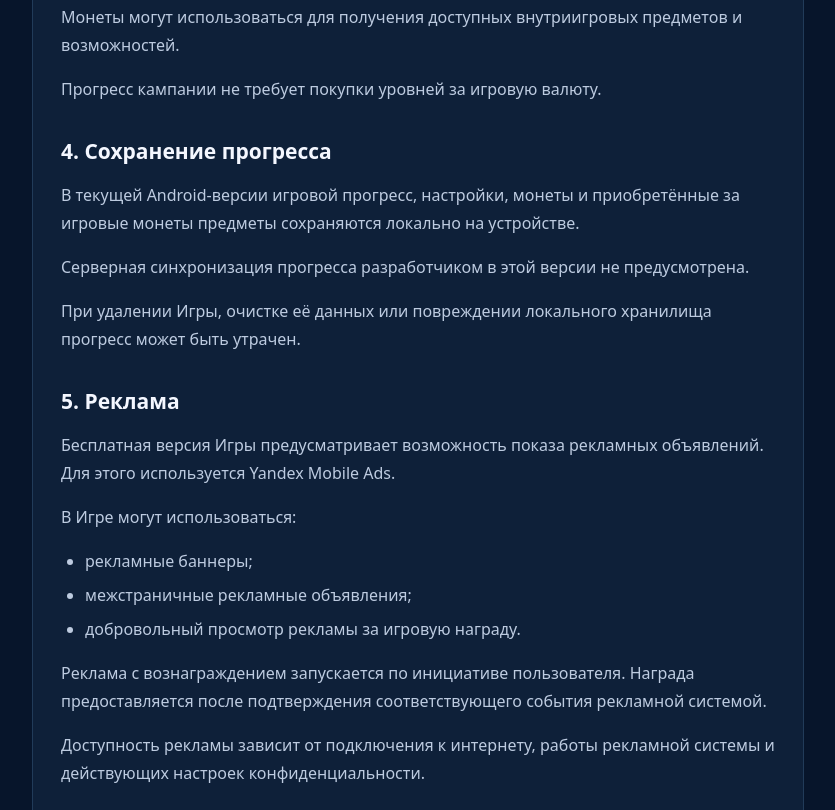
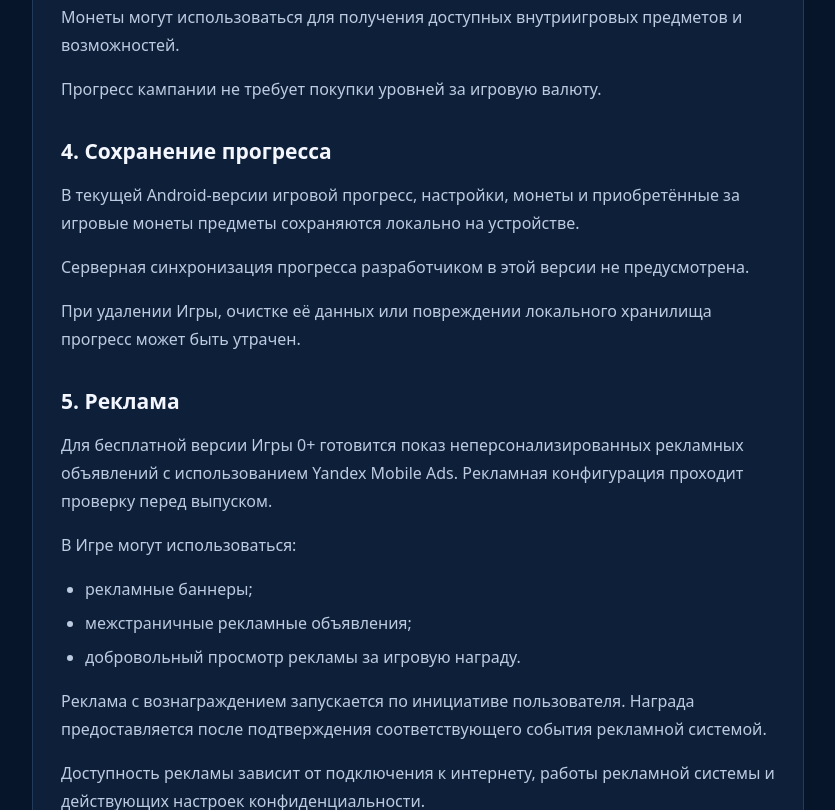
Before and after one commit to Uskovdn/meze-legal, a plain HTML site: page terms/index.html in a window 1280 px wide. Shown: the part 1209-2019 px from the top of the page, without its empty margins (222-1057 px from the left). Drawn offline with Linux system fonts and the light colour scheme.

Commit message:
Update Meze 0+ legal draft

```diff
--- a/terms/index.html
+++ b/terms/index.html
@@ -79,7 +79,7 @@
 
   <div class="brand">Meze: Лабиринты</div>
   <h1>Пользовательское соглашение</h1>
-  <div class="meta">Редакция 0.1 · Проект документа</div>
+  <div class="meta">Редакция 0.2 · Проект для проверки</div>
 
   <div class="notice">
     <p>
@@ -162,9 +162,9 @@
 
     <h2>5. Реклама</h2>
     <p>
-      Бесплатная версия Игры предусматривает
-      возможность показа рекламных объявлений.
-      Для этого используется Yandex Mobile Ads.
+      Для бесплатной версии Игры 0+ готовится показ неперсонализированных
+      рекламных объявлений с использованием Yandex Mobile Ads.
+      Рекламная конфигурация проходит проверку перед выпуском.
     </p>
     <p>В Игре могут использоваться:</p>
     <ul>
```
